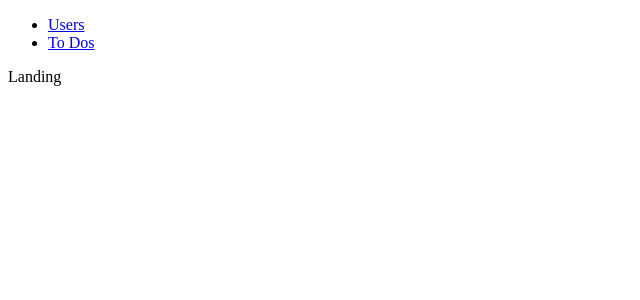
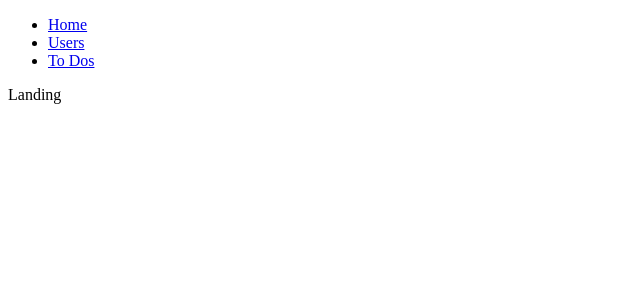
Before and after one commit to DarrenXu94/boilerplate, a React (Vite) app: page / in a window 1280 px wide. Shown: the top 300 px of the page, without its empty margins (0-640 px from the left). Built offline with nearby package versions, Linux system fonts and the light colour scheme.

Commit message:
Moved users to better location

```diff
--- a/src/library/common/components/Navbar/Navbar.tsx
+++ b/src/library/common/components/Navbar/Navbar.tsx
@@ -7,6 +7,9 @@ export default function Navbar({}: NavbarProps) {
   return (
     <ul>
       <li>
+        <Link to={`/`}>Home</Link>
+      </li>
+      <li>
         <Link to={`/users`}>Users</Link>
       </li>
       <li>
--- a/src/main/routes/Routes.tsx
+++ b/src/main/routes/Routes.tsx
@@ -4,8 +4,8 @@ import About from "~/modules/About/About";
 import Landing from "~/modules/Landing/Landing";
 import ToDos from "~/modules/ToDos/ToDos";
 import ToDo from "~/modules/ToDos/ToDo/ToDo";
-import Users from "~/modules/Landing/Users/Users";
-import User from "~/modules/Landing/Users/User/User";
+import Users from "~/modules/Users/Users";
+import User from "~/modules/Users/User/User";
 
 export default function Routes({ children }) {
   return (
```
Also changed, not shown: src/modules/Users/User/User.tsx (renamed from src/modules/Landing/Users/User/User.tsx), src/modules/Users/Users.tsx (renamed from src/modules/Landing/Users/Users.tsx), src/modules/Users/UsersActions.tsx (renamed from src/modules/Landing/Users/UsersActions.tsx).
